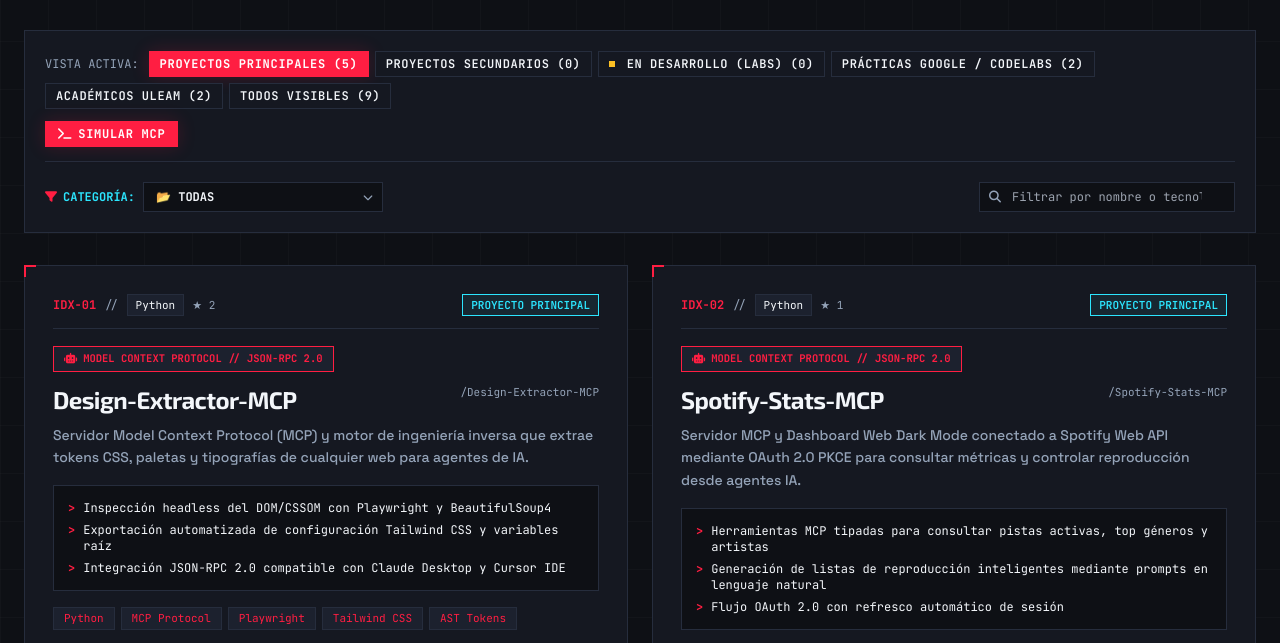
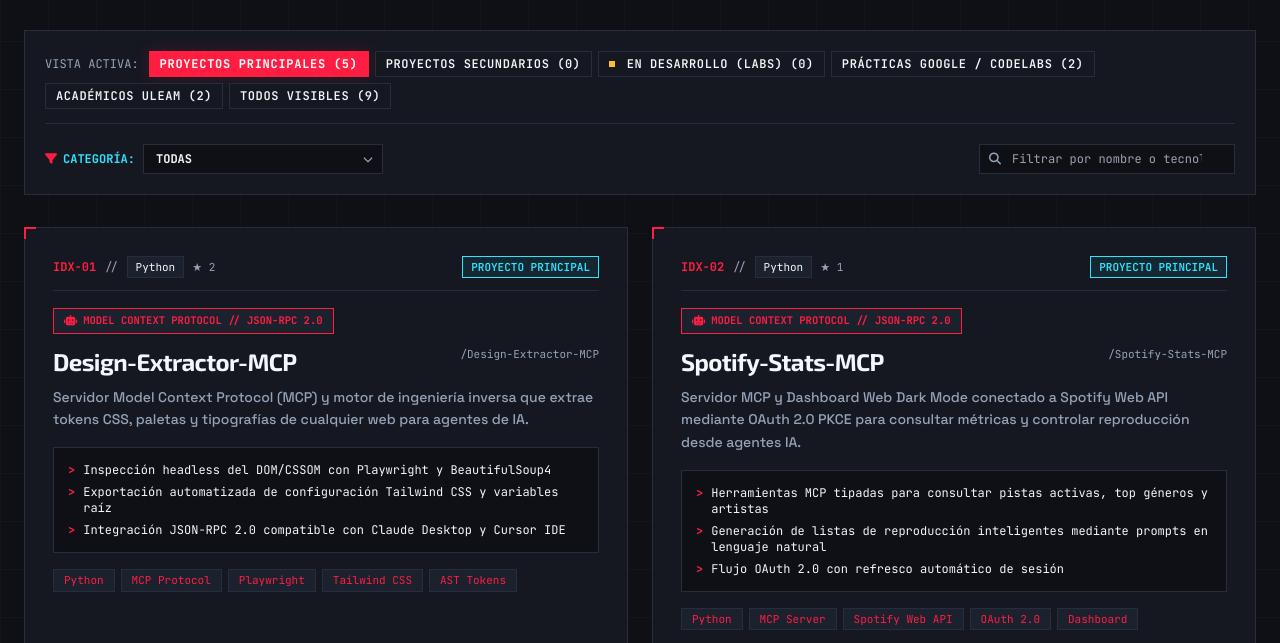
Before and after one commit to JhonnyCCM/Portafolio-Jhonny-Castillo, a website built with Vite: page index.html in a window 1280 px wide. Shown: the part 1303-1946 px from the top of the page. Built offline with nearby package versions, Linux system fonts and the light colour scheme; no server answers.

Commit message:
refactor: remover emojis de categorias y retirar boton de simulador mcp de la barra de filtros

```diff
--- a/index.html
+++ b/index.html
@@ -770,9 +770,8 @@
         <!-- BARRA DE FILTRO INTEGRADA POR CATEGORÍAS & VISTA DE REPOSITORIOS -->
         <div class="border theme-border theme-bg-surface p-4 sm:p-5 mb-8 space-y-4">
 
-          <!-- Fila 1: Selector de Nivel de Proyecto (Pestañas) + Botón Simulador MCP -->
-          <div class="flex flex-wrap items-center justify-between gap-3 pb-3.5 border-b theme-border">
-            <div class="flex flex-wrap items-center gap-1.5">
+          <!-- Fila 1: Selector de Nivel de Proyecto (Pestañas) -->
+          <div class="flex flex-wrap items-center gap-1.5 pb-3.5 border-b theme-border">
             <span class="font-mono text-xs theme-text-muted mr-1 uppercase">{{ t('projectsSection.viewActive') }}</span>
             <button
               @click="activeRepoType = 'main'"
@@ -813,21 +812,10 @@
             </button>
           </div>
 
-            <!-- Botón directo al Simulador MCP JSON-RPC -->
-            <button
-              @click="openMcpModal('design')"
-              class="btn-industrial-primary !py-1 !px-3 !text-xs font-mono flex items-center gap-1.5 shrink-0"
-              title="Abrir Simulador Interactivo JSON-RPC 2.0"
-            >
-              <i class="fa-solid fa-terminal text-xs"></i>
-              <span>{{ t('projectsSection.simulateMcp') }}</span>
-            </button>
-          </div>
-
           <!-- Fila 2: Filtro Desplegable de Categoría Técnica + Buscador de Proyectos -->
           <div class="flex flex-col sm:flex-row sm:items-center justify-between gap-3 pt-1">
 
-            <!-- Selector Desplegable de Categoría Técnica (Modo Filtro) -->
+            <!-- Selector Desplegable de Categoría Técnica (Modo Filtro Sin Emojis) -->
             <div class="flex items-center gap-2 flex-wrap">
               <label class="font-mono text-xs theme-text-sub font-bold uppercase shrink-0 flex items-center gap-1.5">
                 <i class="fa-solid fa-filter theme-text-accent"></i>
@@ -840,16 +828,16 @@
                   @change="setCategory($event.target.value)"
                   class="w-full theme-bg-canvas border theme-border pl-3 pr-8 py-1.5 font-mono text-xs theme-text-main font-bold focus:outline-none focus:theme-border-accent appearance-none cursor-pointer"
                 >
-                  <option value="all">📂 {{ t('projectsSection.catAll') }}</option>
-                  <option value="mcp">🤖 {{ t('projectsSection.catMcp') }}</option>
-                  <option value="fullstack">🌐 {{ t('projectsSection.catFullstack') }}</option>
-                  <option value="automation">⚙️ {{ t('projectsSection.catAutomation') }}</option>
-                  <option value="mobile">📱 {{ t('projectsSection.catMobile') }}</option>
-                  <option value="backend">⚡ {{ t('projectsSection.catBackend') }}</option>
-                  <option value="devops">☁️ {{ t('projectsSection.catDevops') }}</option>
-                  <option value="cli">💻 {{ t('projectsSection.catCli') }}</option>
-                  <option value="uiux">🎨 {{ t('projectsSection.catUiux') }}</option>
-                  <option value="gamedev">🎮 {{ t('projectsSection.catGamedev') }}</option>
+                  <option value="all">{{ t('projectsSection.catAll') }}</option>
+                  <option value="mcp">{{ t('projectsSection.catMcp') }}</option>
+                  <option value="fullstack">{{ t('projectsSection.catFullstack') }}</option>
+                  <option value="automation">{{ t('projectsSection.catAutomation') }}</option>
+                  <option value="mobile">{{ t('projectsSection.catMobile') }}</option>
+                  <option value="backend">{{ t('projectsSection.catBackend') }}</option>
+                  <option value="devops">{{ t('projectsSection.catDevops') }}</option>
+                  <option value="cli">{{ t('projectsSection.catCli') }}</option>
+                  <option value="uiux">{{ t('projectsSection.catUiux') }}</option>
+                  <option value="gamedev">{{ t('projectsSection.catGamedev') }}</option>
                 </select>
                 <i class="fa-solid fa-chevron-down absolute right-2.5 top-1/2 -translate-y-1/2 text-[10px] theme-text-muted pointer-events-none"></i>
               </div>
```
Lines whose indentation alone changed are shown as unchanged.
